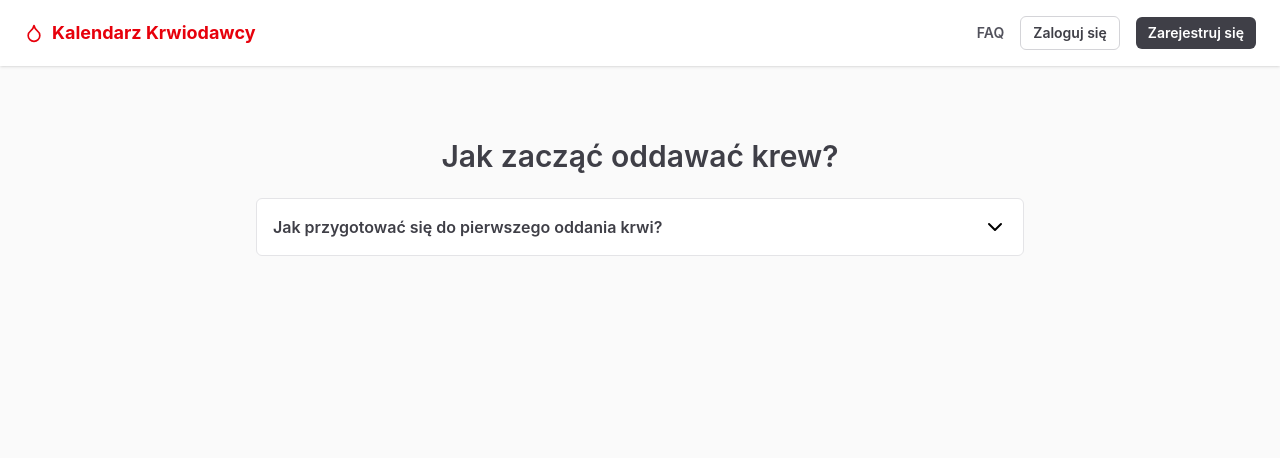
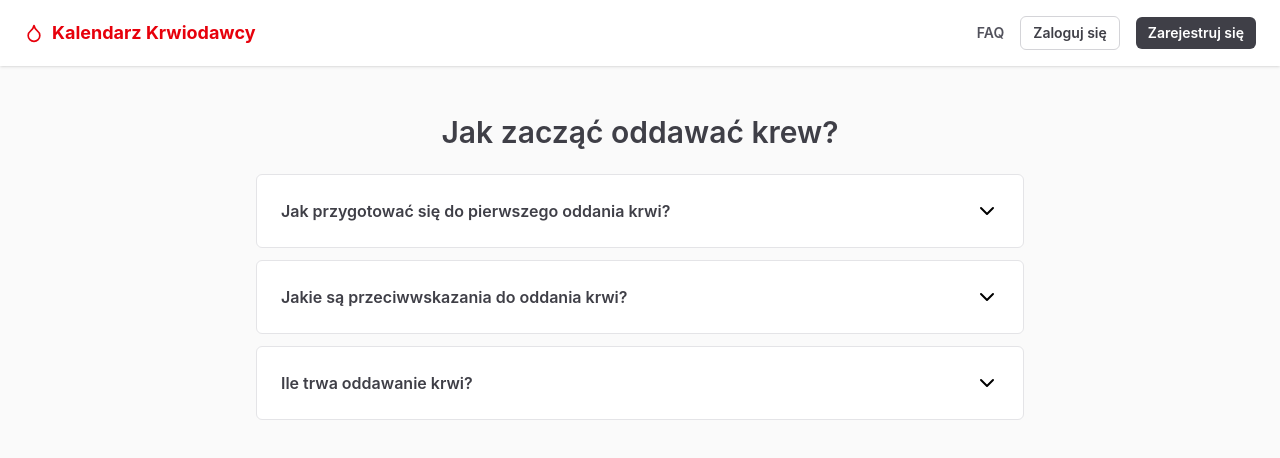
Before and after one commit to JuncProgramming/kalendarz-krwiodawcy, a React (Vite) app: page /faq in a window 1280 px wide. Shown: the top 458 px of the page. Built offline with nearby package versions, Linux system fonts and the light colour scheme.

Commit message:
Use the FaqItem component in the Faq page instead of static data

```diff
--- a/src/routes/faq/index.tsx
+++ b/src/routes/faq/index.tsx
@@ -1,47 +1,23 @@
 import { createFileRoute } from '@tanstack/react-router';
-import { ChevronDown, ChevronUp } from 'lucide-react';
-import { useState } from 'react';
+import FaqItem from '../../components/FaqItem';
+import { faqData } from '../../data/faqData';
 
 export const Route = createFileRoute('/faq/')({
   component: FaqComponent,
 });
 
 function FaqComponent() {
-  const [isOpen, setIsOpen] = useState(false);
-
   return (
-    <div className="w-full space-y-6 flex-col flex items-center p-6">
+    <div className="w-full space-y-6 flex-col flex items-center">
       <h1 className="text-3xl text-center font-semibold text-zinc-700">
         Jak zacząć oddawać krew?
       </h1>
       <div className="w-full max-w-3xl space-y-3">
-        <div className="w-full mx-auto border-zinc-200 border bg-white rounded-md overflow-hidden">
-          <button
-            onClick={() => setIsOpen(!isOpen)}
-            className="w-full flex items-center justify-between gap-4 p-4 text-left hover:bg-zinc-50 transition-colors">
-            <span className="font-semibold text-zinc-700">
-              Jak przygotować się do pierwszego oddania krwi?
-            </span>
-            {isOpen ?
-              <ChevronUp className="shrink-0" />
-            : <ChevronDown className="shrink-0" />}
-          </button>
-
-          {isOpen && (
-            <div className="px-4 pb-4 text-zinc-600 border-t border-zinc-100">
-              <p className="pt-3">
-                Przed pierwszym oddaniem krwi warto się odpowiednio przygotować:
-              </p>
-              <ul className="list-disc list-inside space-y-2 mt-3">
-                <li>Wypij co najmniej 2 szklanki wody przed donacją</li>
-                <li>Zjedz lekki posiłek 2-3 godziny przed oddaniem krwi</li>
-                <li>Wyśpij się - minimum 6-8 godzin snu</li>
-                <li>Weź ze sobą dowód osobisty</li>
-                <li>Unikaj alkoholu 24 godziny przed donacją</li>
-              </ul>
-            </div>
-          )}
-        </div>
+        {faqData.map((item) => (
+          <FaqItem key={item.id} question={item.question}>
+            {item.answer}
+          </FaqItem>
+        ))}
       </div>
     </div>
   );
```
